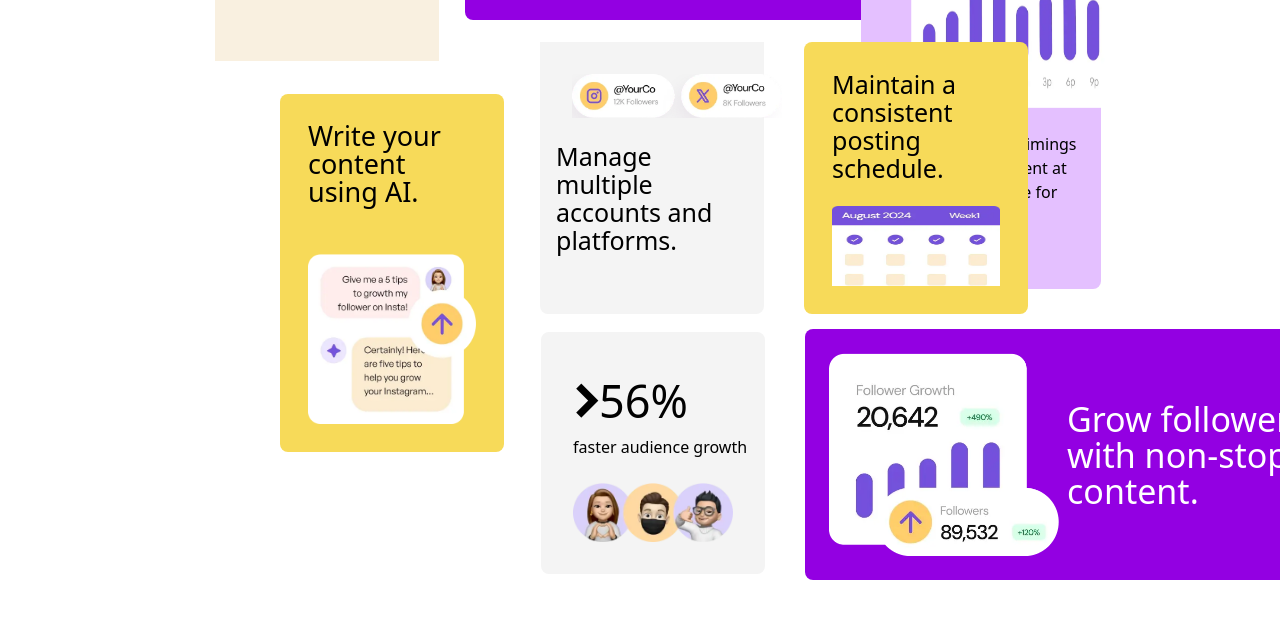
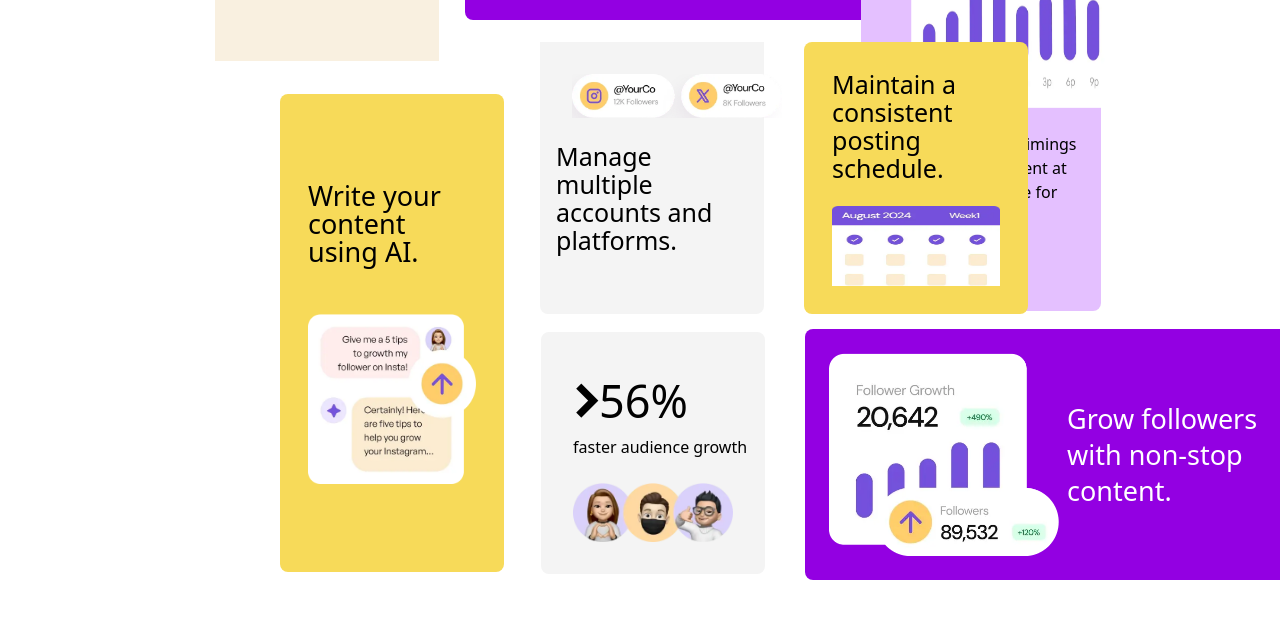
Before and after one commit to Pero4l/Grid, a plain HTML site: page dist/index.html in a window 1280 px wide. Shown: the part 511-1130 px from the top of the page. Drawn offline with nearby package versions, Linux system fonts and the light colour scheme.

Commit message:
adjust some cards

```diff
--- a/dist/index.html
+++ b/dist/index.html
@@ -60,7 +60,7 @@
 
         <!--  -->
 
-        <div class="bg-[#e4c0ff] w-60 h-[600px] p-[50px] relative right-11 rounded-lg">
+        <div class="bg-[#e4c0ff] w-60 h-[622px] p-[50px] relative right-11 rounded-lg">
             <h1 class="text-[25px] font-medium w-[200px] ">schedule to Social Media.</h1><br>
             <div class="  w-[200px] p-0" >
             <img class="h-[270px]" src="img/illustration-schedule-posts.webp" alt="">
@@ -99,7 +99,7 @@
 
     <div class="">
 
-        <div class="bg-[#f7da59] w-56 p-7 rounded-lg relative bottom-[570px] left-[280px]">
+        <div class="bg-[#f7da59] w-56 p-7 py-[88px] rounded-lg relative bottom-[570px] left-[280px]">
         <h1 class="w-[150px] text-[27px] leading-7 font-medium">Write your content using AI.</h1>
         <br><br>
         <img class="w-[270px]" src="img/illustration-ai-content.webp" alt="">
@@ -109,7 +109,7 @@
     <!--  -->
 
 
-    <div  class="bg-[#f4f4f4] w-56 p-8 rounded-lg relative bottom-[690px] left-[541px]">
+    <div  class="bg-[#f4f4f4] w-56 p-8 rounded-lg relative bottom-[810px] left-[541px]">
         <h1 class="text-[45px] font-medium relative right-8"><i class='bx bxs-chevron-right relative left-4 top-2 text-[58px]'></i>56%</h1>
         <p class="w-64">faster audience growth</p> <br>
         <img class="w-40" src="img/illustration-audience-growth.webp" alt="">
@@ -117,10 +117,10 @@
 
     <!--  -->
 
-    <div class="bg-[#9300e2] flex items-center gap-2 w-[550px] p-6 rounded-lg relative bottom-[935px] left-[805px]">
+    <div class="bg-[#9300e2] flex items-center gap-2 w-[490px] p-6 rounded-lg relative bottom-[1055px] left-[805px]">
         <img class="w-[230px]" src="img/illustration-grow-followers.webp" alt="">
-        <div class="w-[350px]">
-        <h1 class="text-[34px]  leading-9 text-white">Grow followers with non-stop content.</h1>
+        <div class="w-[550px]">
+        <h1 class="text-[27px]  leading-9 text-white">Grow followers with non-stop content.</h1>
     </div>
     </div>
 
```
Also changed, not shown: dist/style.css.
